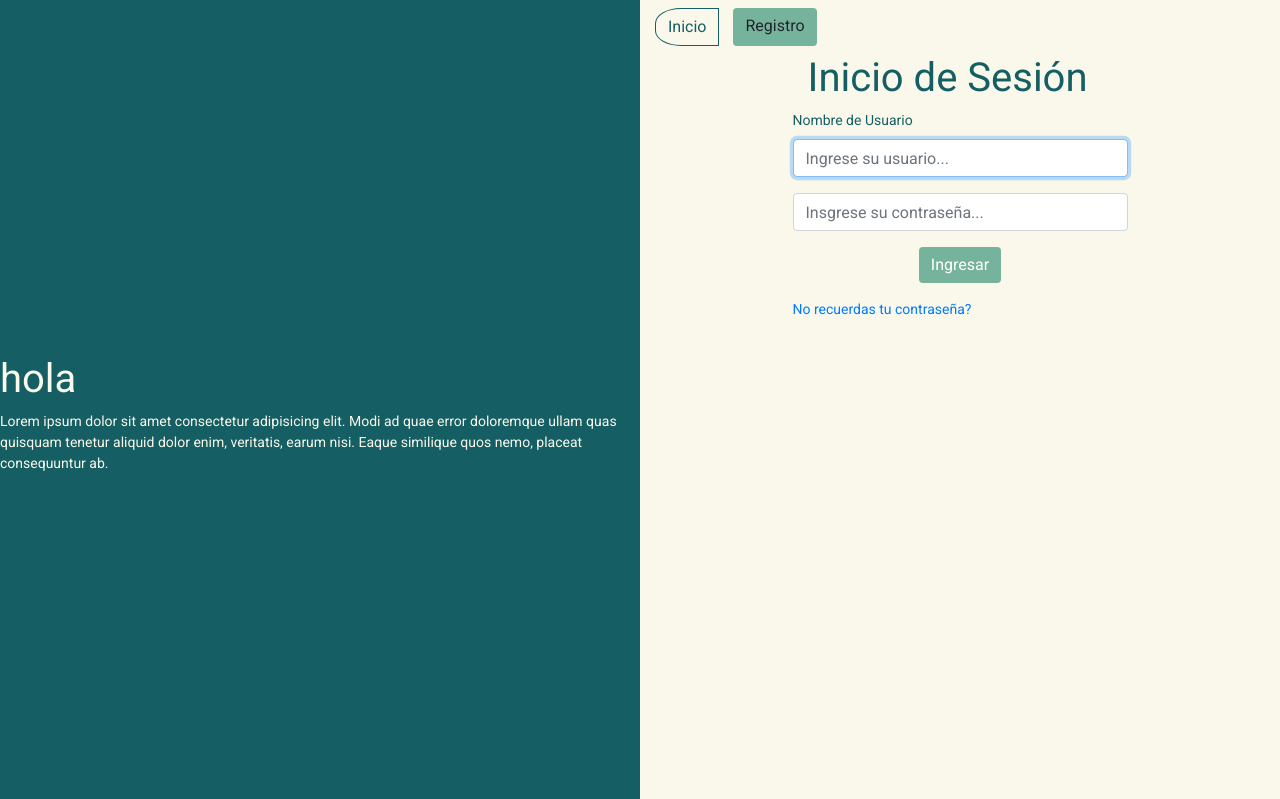
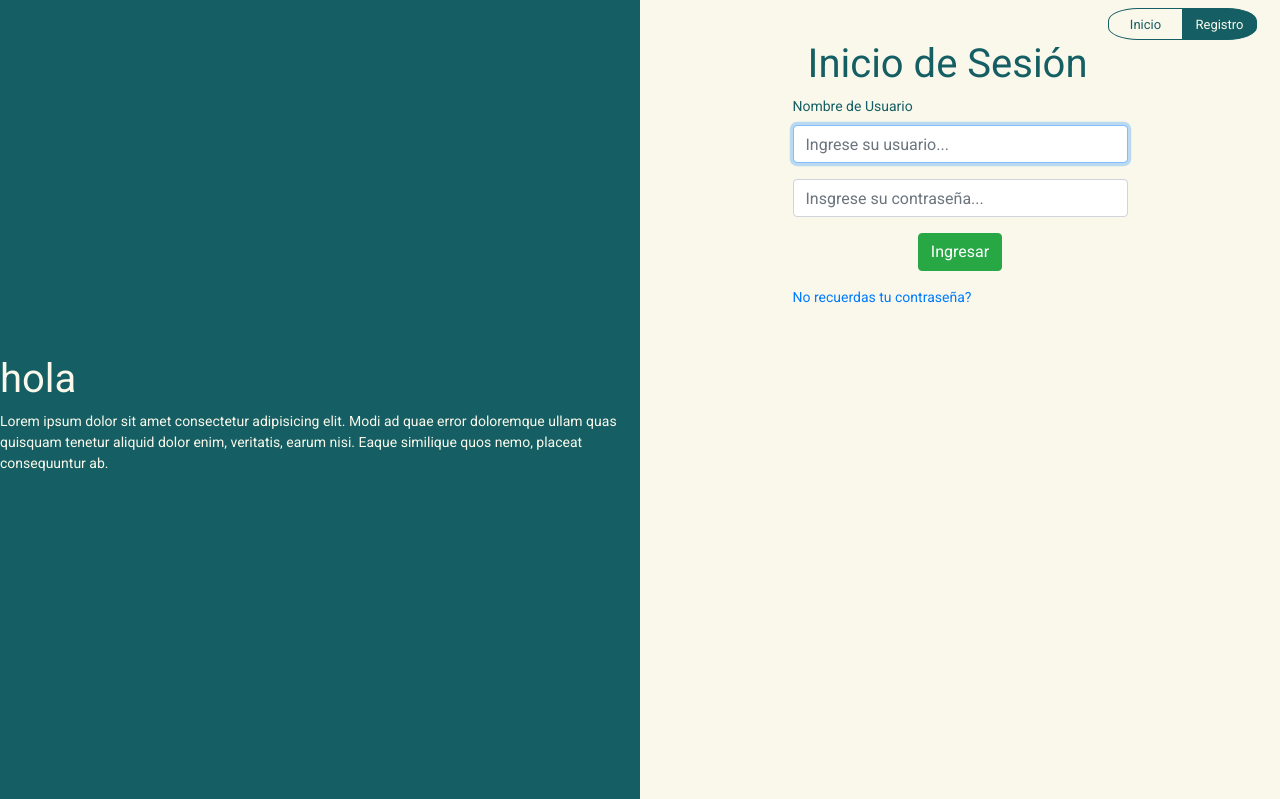
Before and after one commit to BermudezK/ArbolesUrbanos, a Django app: page /login/ in a window 1280 px wide. Shown: the part 86-885 px from the top of the page. Run offline with Django 3.2, Linux system fonts and the light colour scheme; parts of the project's set-up code (start-up, migrations or seed data) failed here and were passed over; some libraries are stand-ins or nearby versions.

Commit message:
se esta trabajando en la pagina de login

```diff
--- a/static/css/login.css
+++ b/static/css/login.css
@@ -11,18 +11,27 @@
     margin-top: 0px;
 }
 
-/* .inicioSesion {
-    background-color: red;
-    border-radius: 9px;
-    padding: 20px;
-} */
 .login {
     background-color: #f9f8eb;
     color: #155e63;
 }
 .login .estado {
+    font-size: small;
     background-color: #f9f8eb;
     border-radius: 40% 0% 0% 40%;
     border: 1px solid #155e63;
     color: #155e63;
+    width: 75px;
+    height: 32px;
+
 }
+
+.login .registro {
+    font-size: small;
+    background-color: #155e63;
+    border-radius: 0% 40% 40% 0%;
+    border: 1px solid #155e63;
+    color: #f9f8eb;
+    width: 75px;
+    height: 32px;
+}
--- a/templates/User/registerUser.html
+++ b/templates/User/registerUser.html
@@ -1,6 +1,12 @@
 {% extends 'core/base.html' %}
 
 {% load staticfiles %}
+{% block styleLink %}
+<link rel="stylesheet" href="{% static 'css/visualizacionStyle.css' %}">
+
+{% endblock styleLink %}
+
+
 {% block title %}Registro{% endblock title %}
 
 {% block content %}
--- a/templates/core/base.html
+++ b/templates/core/base.html
@@ -10,7 +10,6 @@
   <link href="https://fonts.googleapis.com/css?family=Roboto&display=swap" rel="stylesheet">
   <link rel="stylesheet" href="{% static 'css/baseStyle.css' %}">
   <link rel="stylesheet" href="{% static 'css/registerUserStyle.css' %}">
-  <link rel="stylesheet" href="{% static 'css/visualizacionStyle.css' %}">
   {% block styleLink %}
   {% endblock styleLink %}
 
--- a/templates/registration/login.html
+++ b/templates/registration/login.html
@@ -22,9 +22,15 @@
 
             </div>
             <div class=" login col-md-6 col-sm-12 ">
-                <div class="row mx-auto my-2">
-                    <a class="btn estado" disabled>Inicio</a>
-                    <a class="btn registro" href="{% url 'usuario:register' %}">Registro</a>
+                <div class="row mt-2 justify-content-end mr-2">
+
+
+                    <div class="btn-toolbar" role="toolbar">
+                        <div class="btn-group" role="group">
+                            <a href="#" class="btn estado" role="button" aria-pressed="true">Inicio</a>
+                            <a href="{% url 'usuario:register' %}" class="btn registro" role="button" aria-pressed="true">Registro</a>
+                        </div>
+                    </div>
                 </div>
                 <div class="col-md-6 mx-auto">
                     <div class="row">
```
